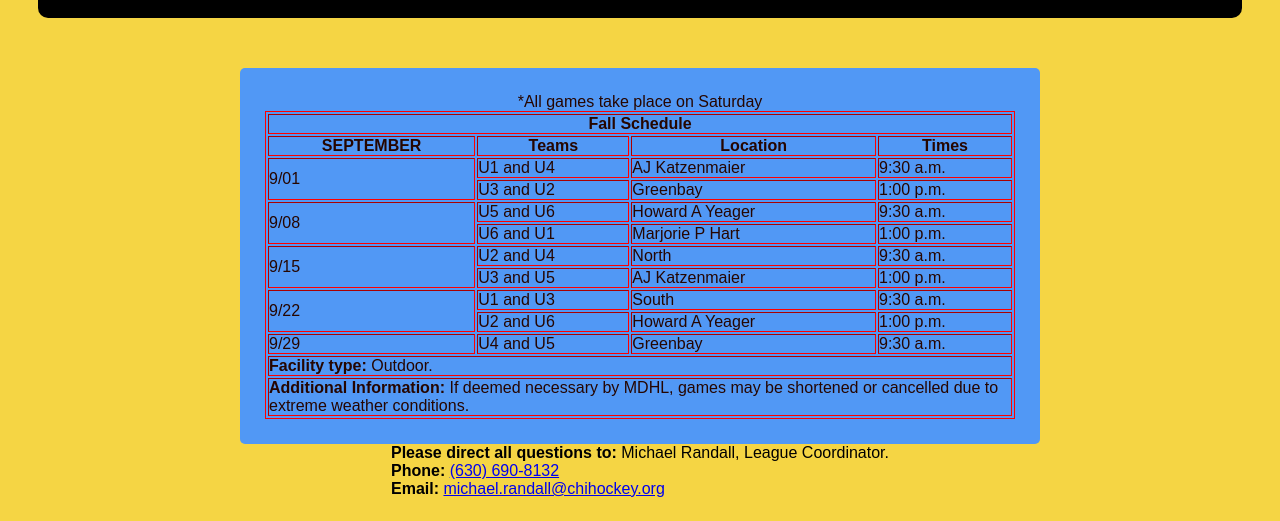
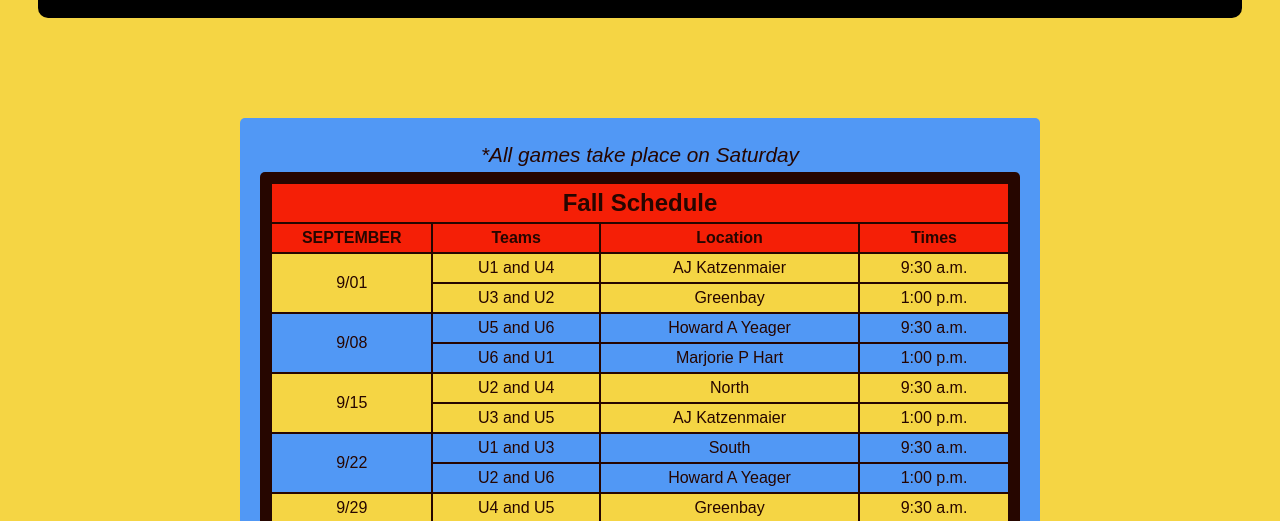
Before and after one commit to mfrugoni/MDHL-frugoni, a plain HTML site: page game-info.html in a window 1280 px wide. Shown: the part 273-794 px from the top of the page. Drawn offline with Linux system fonts and the light colour scheme.

Commit message:
version 18: Agregar estilos a la tabla de game-info y footer

```diff
--- a/game-info.html
+++ b/game-info.html
@@ -34,71 +34,70 @@
     <main class="rules-main">
 
         <section class="rules-flex">
-            <table border="1">
+            <table>
                 <caption>*All games take place on Saturday</caption>
                 <thead>
-                    <tr>
+                    <tr class="top">
                         <th colspan="4">Fall Schedule</th>
                     </tr>
-
                 </thead>
                 <tbody>
-                    <tr>
+                    <tr class="heading">
                         <th>SEPTEMBER</th>
                         <th>Teams</th>
                         <th>Location</th>
                         <th>Times</th>
                     </tr>
 
-                    <tr>
+                    <tr class="yellow">
                         <td rowspan="2">9/01</td>
                         <td>U1 and U4</td>
                         <td>AJ Katzenmaier</td>
                         <td>9:30 a.m.</td>
                     </tr>
-                    <tr>
+                    <tr class="yellow">
                         <td>U3 and U2</td>
                         <td>Greenbay</td>
                         <td>1:00 p.m.</td>
                     </tr>
 
-                    <tr>
+                    <tr class="blue">
                         <td rowspan="2">9/08</td>
                         <td>U5 and U6</td>
                         <td>Howard A Yeager</td>
                         <td>9:30 a.m.</td>
                     </tr>
-                    <tr>
+                    <tr class="blue">
                         <td>U6 and U1</td>
                         <td>Marjorie P Hart</td>
                         <td>1:00 p.m.</td>
                     </tr>
 
-                    <tr>
+                    <tr class="yellow">
                         <td rowspan="2">9/15</td>
                         <td>U2 and U4</td>
                         <td>North</td>
                         <td>9:30 a.m.</td>
                     </tr>
-                    <tr>
+                    <tr class="yellow">
                         <td>U3 and U5</td>
                         <td>AJ Katzenmaier</td>
                         <td>1:00 p.m.</td>
                     </tr>
 
-                    <tr>
+                    <tr class="blue">
                         <td rowspan="2">9/22</td>
                         <td>U1 and U3</td>
                         <td>South</td>
                         <td>9:30 a.m.</td>
                     </tr>
-                    <tr>
+                    <tr class="blue">
                         <td>U2 and U6</td>
                         <td>Howard A Yeager</td>
                         <td>1:00 p.m.</td>
                     </tr>
 
-                    <tr>
+                    <tr class="yellow">
                         <td>9/29</td>
                         <td>U4 and U5</td>
                         <td>Greenbay</td>
@@ -107,15 +106,6 @@
                 </tbody>
                 <tfoot>
                     <tr>
-                        <td colspan="4"><span class="table-foot-title">Facility type:</span> Outdoor.</td>
-                    </tr>
-                    <tr>
-                        <td colspan="4"><span class="table-foot-title">Additional Information:</span> If deemed
-                            necessary by MDHL,
-                            games may be shortened or cancelled due to extreme weather conditions.
-                        </td>
-                    </tr>
-                    <!-- <tr>
                         <th>Facility type:</th>
                         <td colspan="3">Outdoor.</td>
                     </tr>
@@ -123,13 +113,13 @@
                         <th>Additional Information:</th>
                         <td colspan="3">If deemed necessary by MDHL,
                             games may be shortened or cancelled due to extreme weather conditions.</td>
-                    </tr> -->
+                    </tr>
 
                 </tfoot>
             </table>
 
         </section>
-        <div>
+        <div class="info-contact">
             <p>
                 <span class="table-foot-title">Please direct all questions to:</span>
                 Michael Randall, League Coordinator.
@@ -144,6 +134,12 @@
             </p>
         </div>
     </main>
+
+    <footer>
+        <p>Made in Argentina by Miguel Frugoni . MMXXII</p>
+        <p>All brands and trademarks in this web site are property of their respective owners.</p>
+    </footer>
+
 </body>
 
 </html>
--- a/styles/styles.css
+++ b/styles/styles.css
@@ -94,6 +94,8 @@ h3 {
 #hockey-1,
 #hockey-2,
 #hockey-3 {
+    margin-top: 50px;
+    margin-bottom: 50px;
     border: 6px solid #260600;
     background-color: #260600;
 }
@@ -109,7 +111,6 @@ h3 {
 .home-main,
 .about-main,
 .contact-main {
-    /* height: 200vh; */
     margin-top: 50px;
     margin-bottom: 50px;
     display: flex;
@@ -129,6 +130,13 @@ h3 {
     background-color: #5198f5;
     padding: 20px;
     border-radius: 5px;
+    margin-top: 50px;
+    margin-bottom: 50px;
+}
+
+.contact-flex{
+    width: fit-content;
+    font-weight: bold;
 }
 
 /*Titulos rules list*/
@@ -178,18 +186,59 @@ dd {
 }
 
 /* Game Info Table*/
-table,
-thead,
-tbody,
-tfoot {
-    border: 1px solid red;
-    margin: 5px;
+table{
+    background-color: #260600;
+    padding: 10px;
+    border-radius: 5px;
+}
+
+caption{
+    padding: 5px;
+    font-size: 1.3em;
+    font-style: italic;
+}
+
+th, td{
+    padding: 5px;
+}
+
+.top{
+    font-size: 1.5em;
+}
+
+.heading, thead tr, tfoot tr{
+    background-color: #f51f06;
+}
+
+.yellow{
+    background-color: #f5d544;
+    text-align: center;
+}
+
+.blue{
+    background-color: #5198f5;
+    text-align: center;
+}
+
+.info-contact{
+    color: #260600;
+    font-size: 1.2em;
+}
+
+.info-contact p{
+    margin: 10px;
 }
 
 .table-foot-title {
     font-weight: bold;
 }
-
+/*Footer*/
 footer{
     text-align: center;
+    border-top: 3px dotted #260600;
+    color: #260600;
+    margin-top: 20px;
 }
+footer p{
+    padding: 8px;
+}
```
Also changed, not shown: about.html (+1 -2 lines), contact.html (+5 -0 lines), index.html (+5 -0 lines), rules.html (+5 -0 lines).
